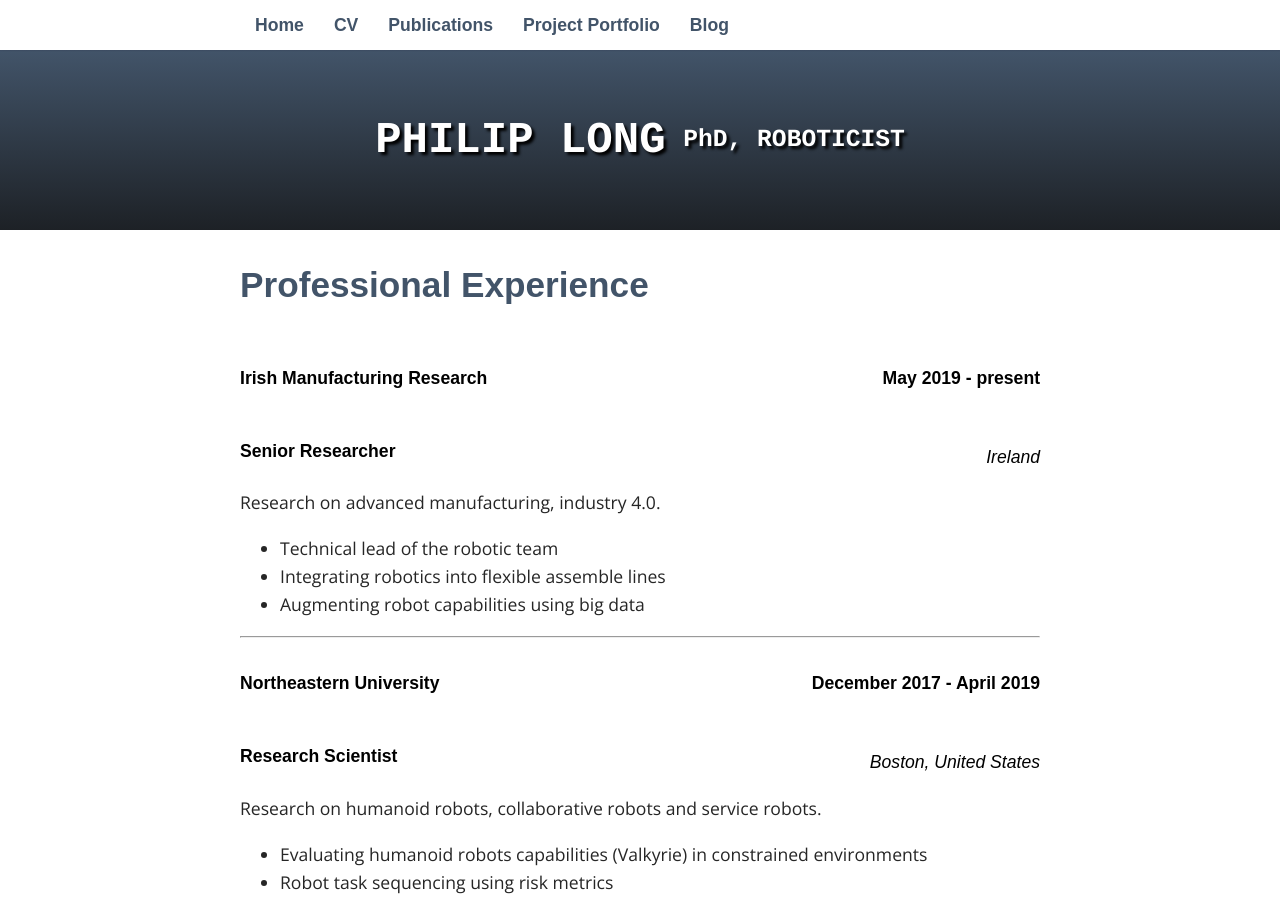
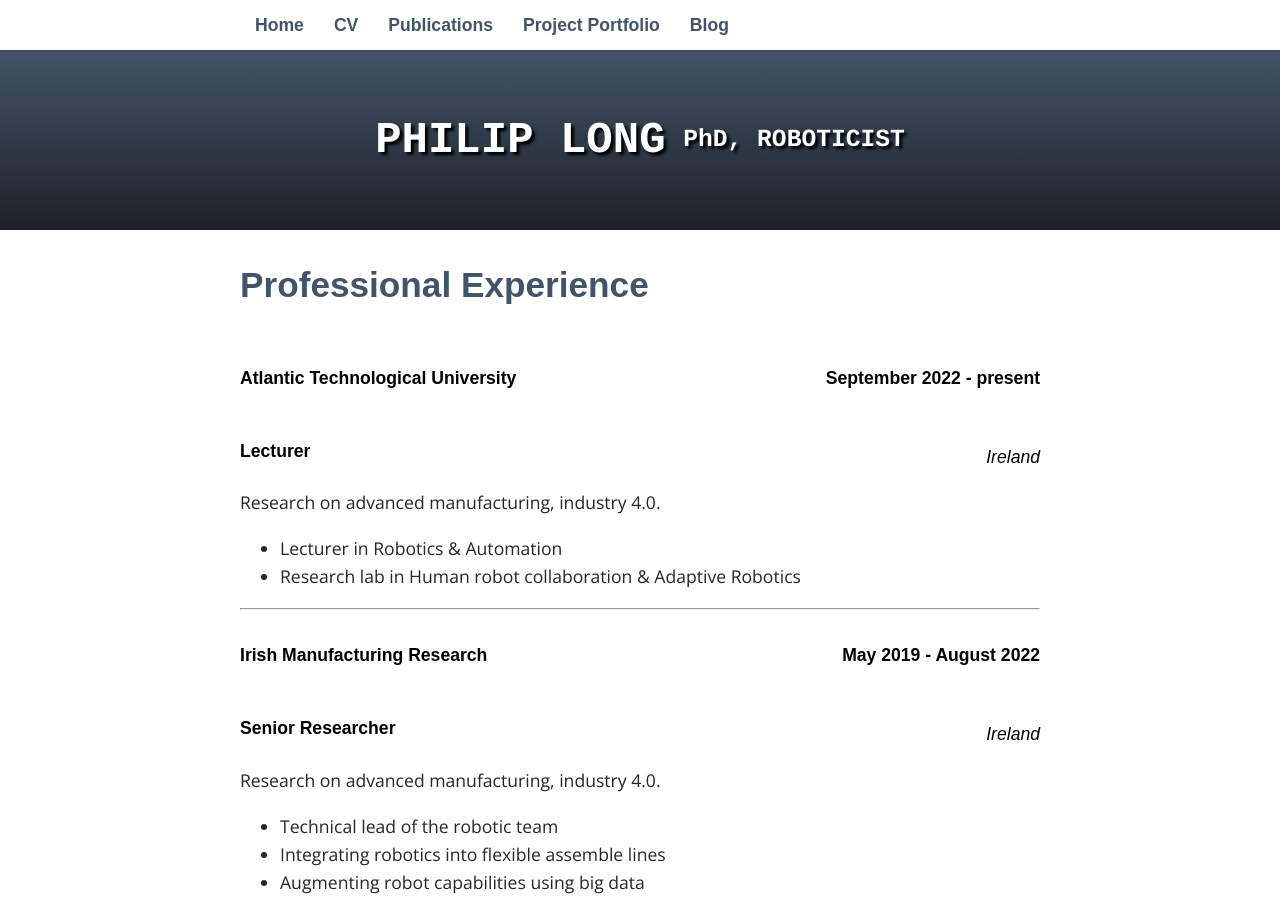
Before and after one commit to philip-long/philip-long.github.io, a Jekyll site: the page built from cv/index.html, in a window 1280 px wide and 900 px high. Built offline with Jekyll 4.4.1, drawn with Linux system fonts in a browser that asks for light colours; nearby versions of some CDN libraries; some web fonts are replaced; library files that are not in the unit come from our copies.

Commit message:
Update index.html

```diff
--- a/cv/index.html
+++ b/cv/index.html
@@ -10,8 +10,33 @@ title: CV
 
 
 	<div style="clear: both">
+    <h4 style="float: left">Atlantic Technological University</h4>
+    <h4 style="float: right">September 2022 - present</h4>
+</div>
+
+</br>
+
+
+<div style="clear: both">
+    <h4 style="float: left">Lecturer</h4>
+    <h5 style="float: right">Ireland</h5>
+</div>
+
+</br>
+</br>
+
+
+       	 <p> Research on advanced manufacturing, industry 4.0. </p>
+                    <ul class="desc">
+			 <li> Lecturer in Robotics & Automation</li>
+                    	<li> Research lab in Human robot collaboration & Adaptive Robotics</li>
+                    </ul>
+
+<hr>
+
+	<div style="clear: both">
     <h4 style="float: left">Irish Manufacturing Research</h4>
-    <h4 style="float: right">May 2019 - present</h4>
+    <h4 style="float: right">May 2019 - August 2022</h4>
 </div>
 
 </br>
```
